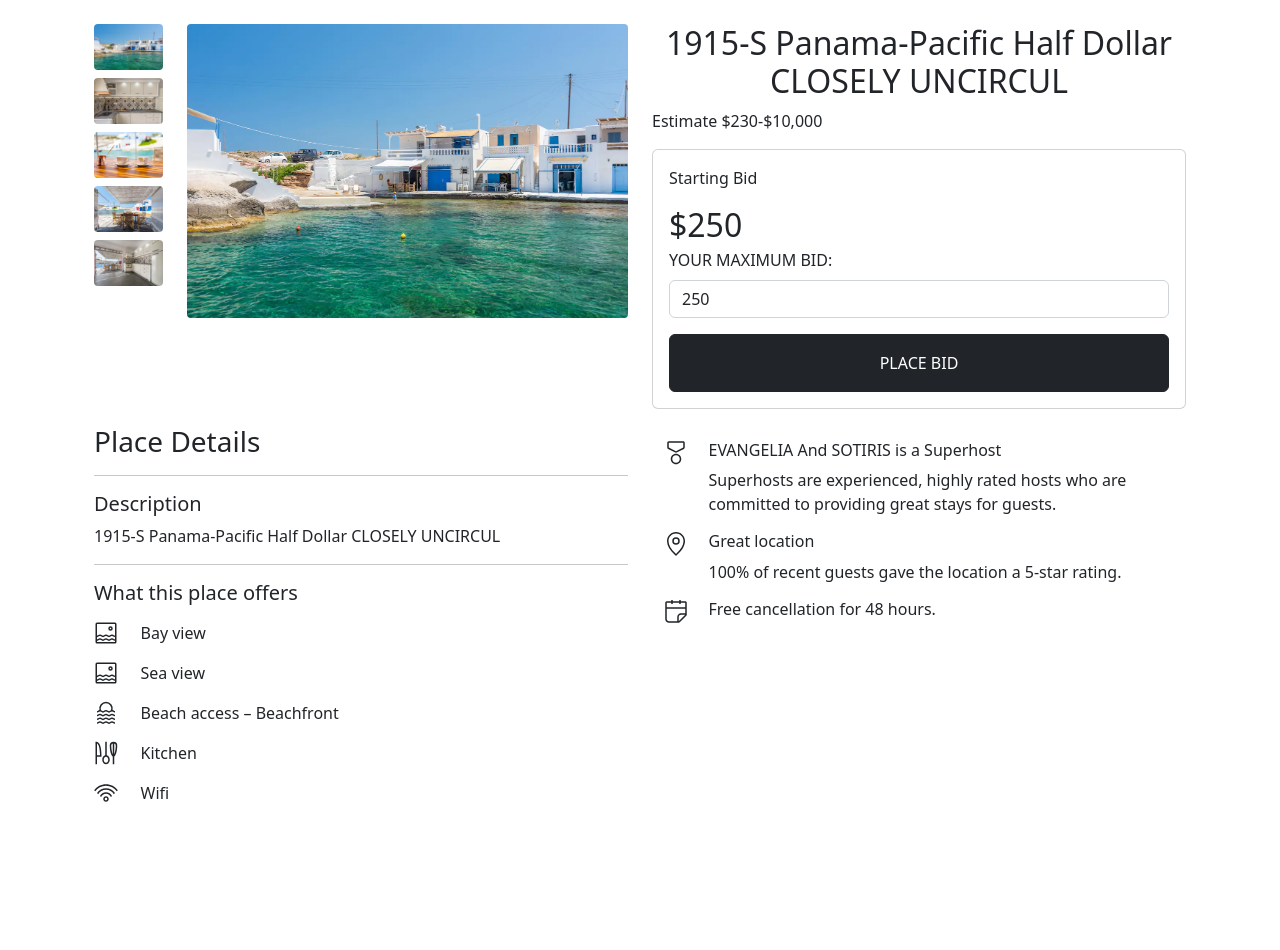
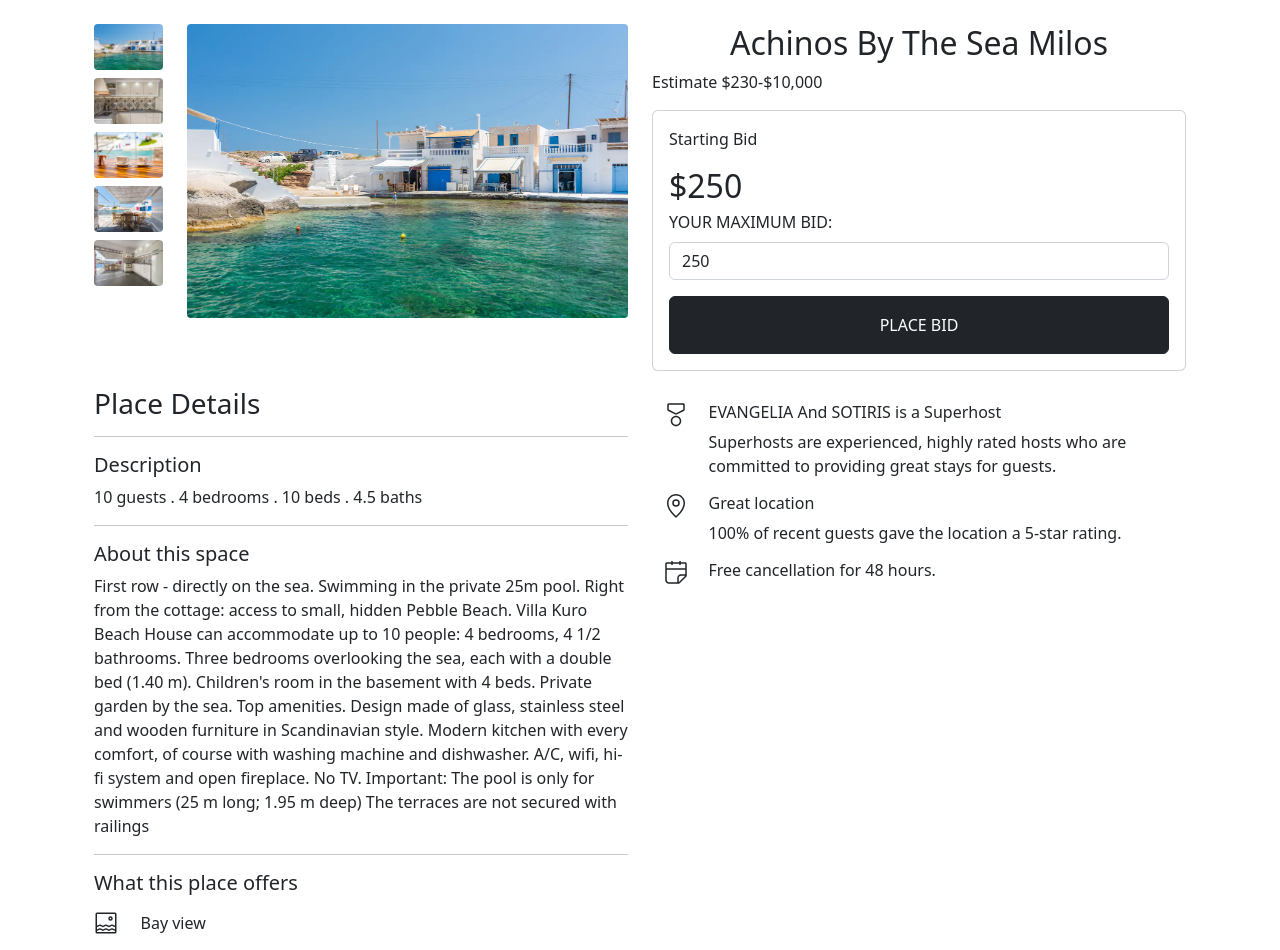
Before and after one commit to Mohamedyousef44/Agoura-Angular, an Angular app: page /productdetails in a window 1280 px wide. Shown: the top 950 px of the page. Before the commit the page ends 845 px from the top, so only its background shows below. Built offline with nearby package versions, Linux system fonts and the light colour scheme.

Commit message:
add extra descriptions to product-details

```diff
--- a/src/app/Components/product-details/product-details.component.html
+++ b/src/app/Components/product-details/product-details.component.html
@@ -11,7 +11,7 @@
       </div>
     </div>
     <div class="col-12 col-md">
-      <h2 class="col">1915-S Panama-Pacific Half Dollar CLOSELY UNCIRCUL</h2>
+      <h2 class="col">Achinos By The Sea Milos</h2>
       <p class="col text-start">Estimate <span>$230</span>-<span>$10,000</span>
       </p>
         <div class="card col">
@@ -38,7 +38,14 @@
       <h3>Place Details</h3>
       <hr>
       <h5 class="text-light-emphasis">Description</h5>
-      <p>1915-S Panama-Pacific Half Dollar CLOSELY UNCIRCUL</p>
+      <p><span>10 guests</span> . <span>4 bedrooms</span> . <span>10 beds</span> . <span>4.5 baths</span></p>
+      <hr/>
+      <h5 class="text-light-emphasis">About this space</h5>
+      <p>First row - directly on the sea. Swimming in the private 25m pool. Right from the cottage: access to small, hidden Pebble Beach.
+        Villa Kuro Beach House can accommodate up to 10 people: 4 bedrooms, 4 1/2 bathrooms.
+        Three bedrooms overlooking the sea, each with a double bed (1.40 m). Children's room in the basement with 4 beds.
+        Private garden by the sea. Top amenities. Design made of glass, stainless steel and wooden furniture in Scandinavian style. Modern kitchen with every comfort, of course with washing machine and dishwasher. A/C, wifi, hi-fi system and open fireplace. No TV.
+        Important: The pool is only for swimmers (25 m long; 1.95 m deep) The terraces are not secured with railings</p>
       <hr/>
       <h5 class="mb-3">What this place offers</h5>
       <div class="row">
```
